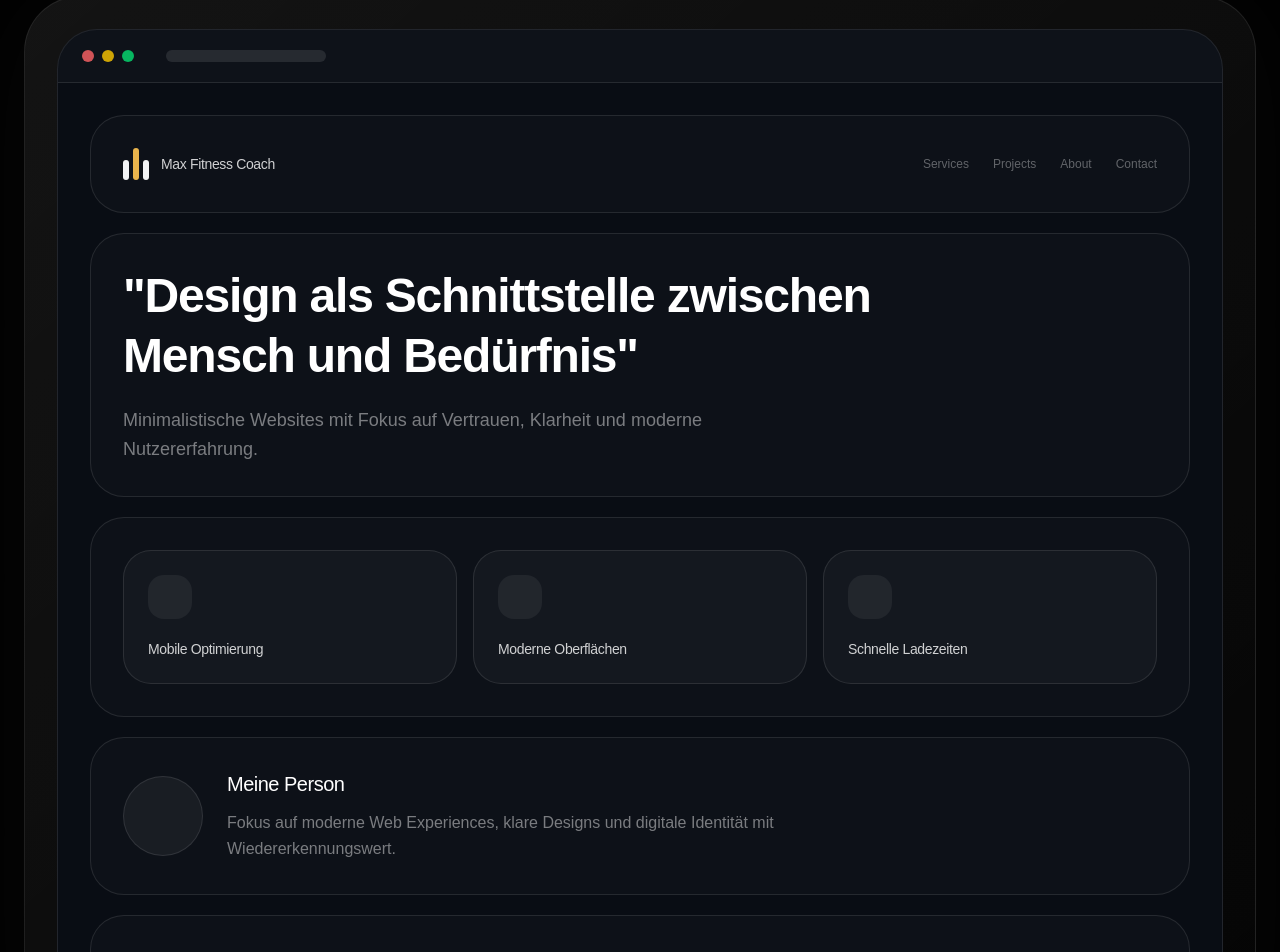
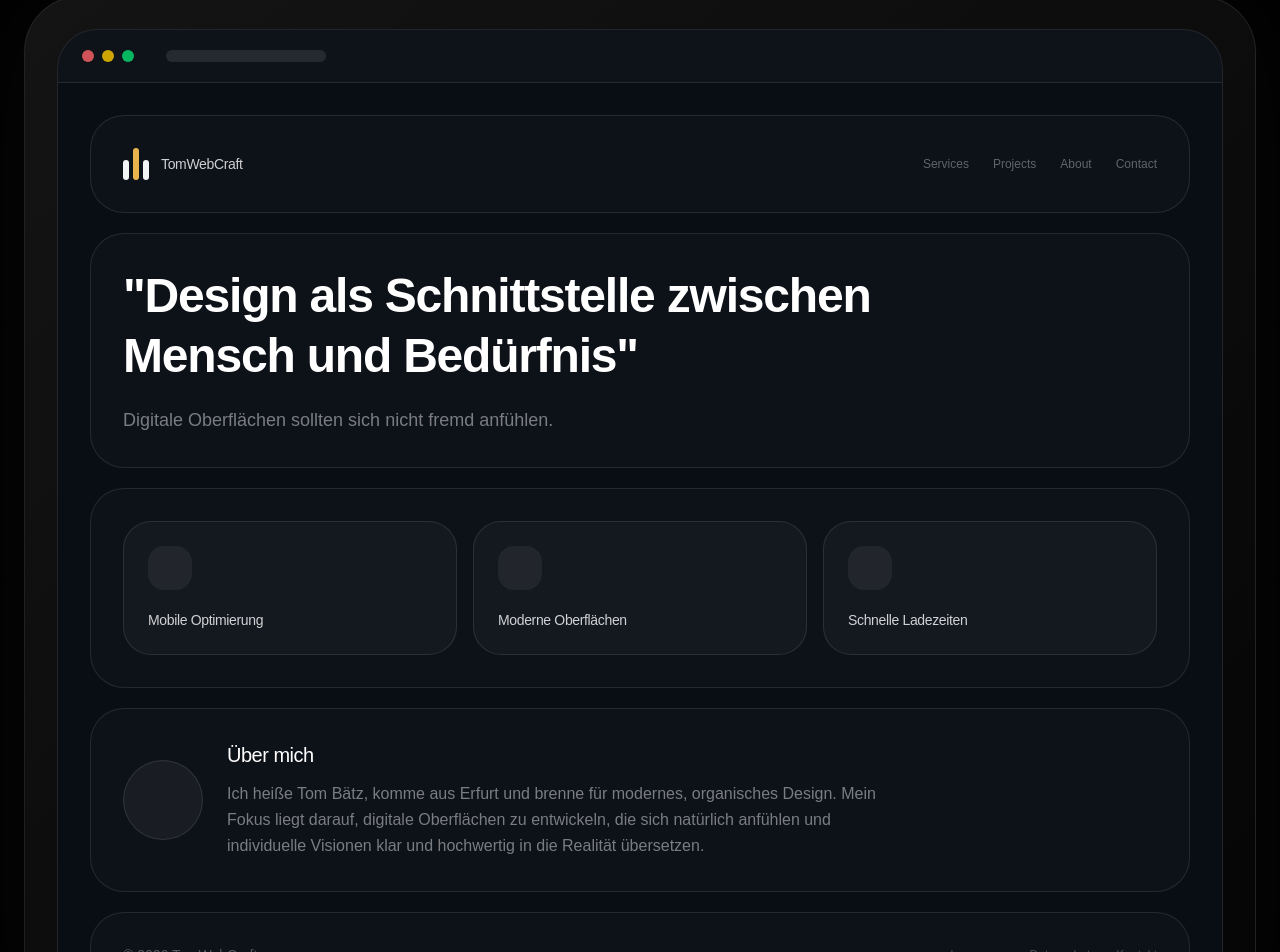
Before and after one commit to Tombaetz/tomswebcraft, a Next.js app: page / in a window 1280 px wide. Shown: the part 1539-2491 px from the top of the page. Built offline with nearby package versions, Linux system fonts and the light colour scheme.

Commit message:
Änderungen am Mockup v2

```diff
--- a/components/MockupPage.tsx
+++ b/components/MockupPage.tsx
@@ -141,7 +141,7 @@ export default function MockupPage() {
                   </div>
 
                   <span className="text-white/80 text-sm tracking-tight">
-                    Max Fitness Coach
+                    TomWebCraft
                   </span>
                 </div>
 
@@ -172,8 +172,7 @@ export default function MockupPage() {
                   </h2>
 
                   <p className="text-white/45 text-sm md:text-lg max-w-2xl leading-relaxed">
-                    Minimalistische Websites mit Fokus auf Vertrauen,
-                    Klarheit und moderne Nutzererfahrung.
+                    Digitale Oberflächen sollten sich nicht fremd anfühlen.
                   </p>
 
                 </div>
@@ -238,12 +237,12 @@ export default function MockupPage() {
                 <div className="space-y-3">
 
                   <h3 className="text-white text-xl font-medium tracking-tight">
-                    Meine Person
+                    Über mich
                   </h3>
 
                   <p className="text-white/45 text-sm md:text-base leading-relaxed max-w-2xl">
-                    Fokus auf moderne Web Experiences, klare Designs
-                    und digitale Identität mit Wiedererkennungswert.
+                    Ich heiße Tom Bätz, komme aus Erfurt und brenne für modernes, organisches Design.
+                    Mein Fokus liegt darauf, digitale Oberflächen zu entwickeln, die sich natürlich anfühlen und individuelle Visionen klar und hochwertig in die Realität übersetzen.
                   </p>
 
                 </div>
@@ -262,7 +261,7 @@ export default function MockupPage() {
               <div className="flex flex-col md:flex-row gap-4 md:items-center md:justify-between">
 
                 <div className="text-white/30 text-sm">
-                  © 2026 Max Fitness Coach
+                  © 2026 TomWebCraft
                 </div>
 
                 <div className="flex gap-5 text-xs text-white/25">
```
